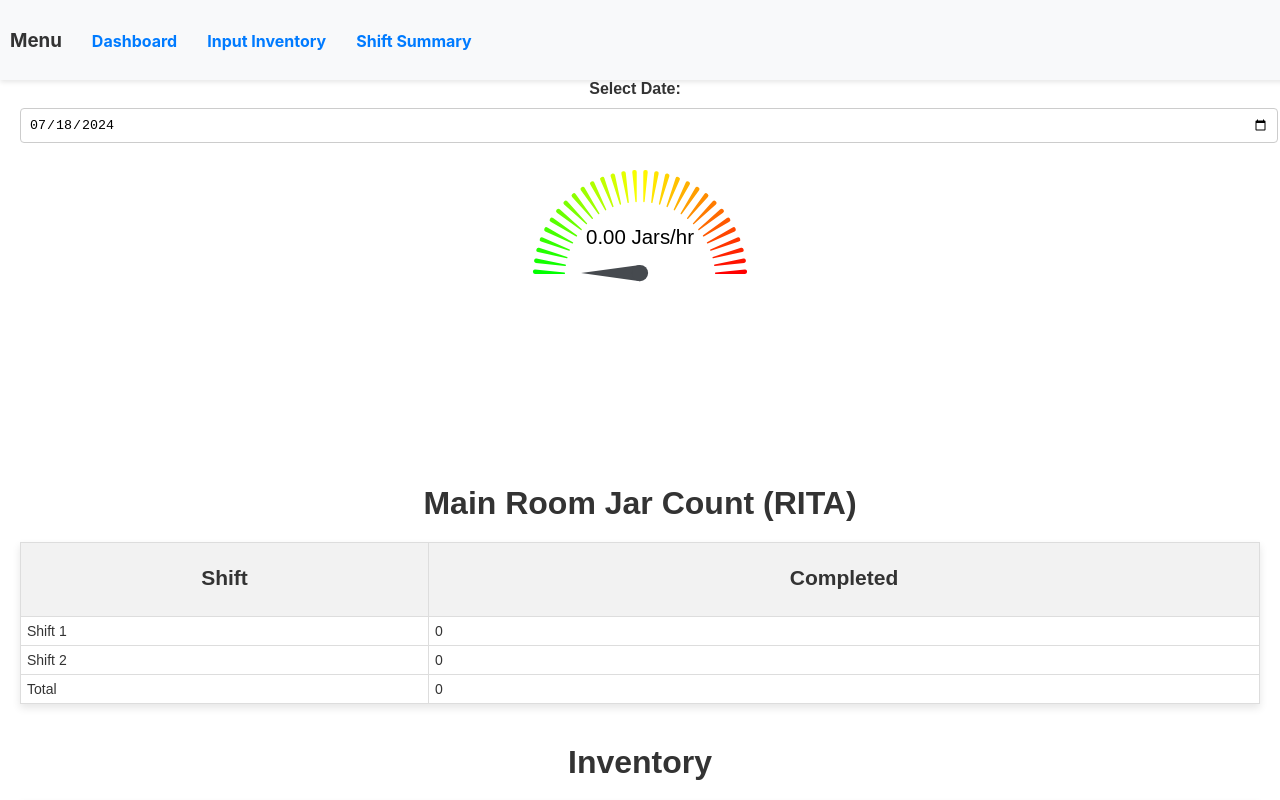
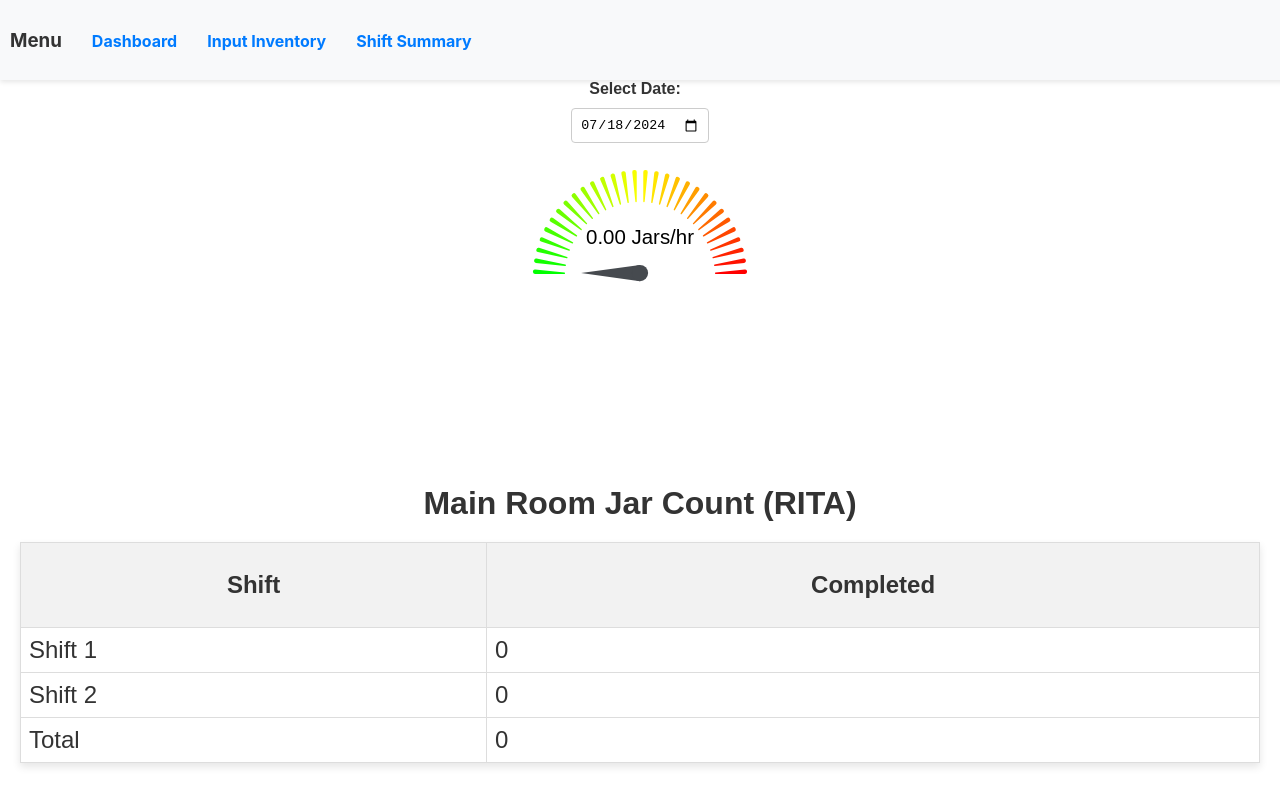
Before and after one commit to PremKumar-1/t3nbnutty, a React (Create React App) app: page / in a window 1280 px wide. Shown: the top 800 px of the page. Built offline with nearby package versions, Linux system fonts and the light colour scheme; no server answers.

Commit message:
once again

```diff
--- a/src/JarCount.css
+++ b/src/JarCount.css
@@ -53,7 +53,23 @@ label {
     font-weight: bold;
 }
 
-@media (max-width: 1500px) {
+.number-cell {
+    font-size: 1.5em; /* Default value for larger screens */
+}
+
+@media (max-width: 1200px) {
+    .number-cell {
+        font-size: 1.3em; /* Adjust this value as needed */
+    }
+}
+
+@media (max-width: 900px) {
+    .number-cell {
+        font-size: 1.1em; /* Adjust this value as needed */
+    }
+}
+
+@media (max-width: 600px) {
     #date-picker {
         width: 100%;
     }
@@ -64,12 +80,8 @@ label {
     }
 
     .number-cell {
-        font-size: 2em; /* Adjust this value as needed */
+        font-size: 2em; /* Increase font size for mobile */
     }
-}
-
-.number-cell {
-    font-size: 1.5em; /* Default value for larger screens */
 }
 
 .data-table td {
```
